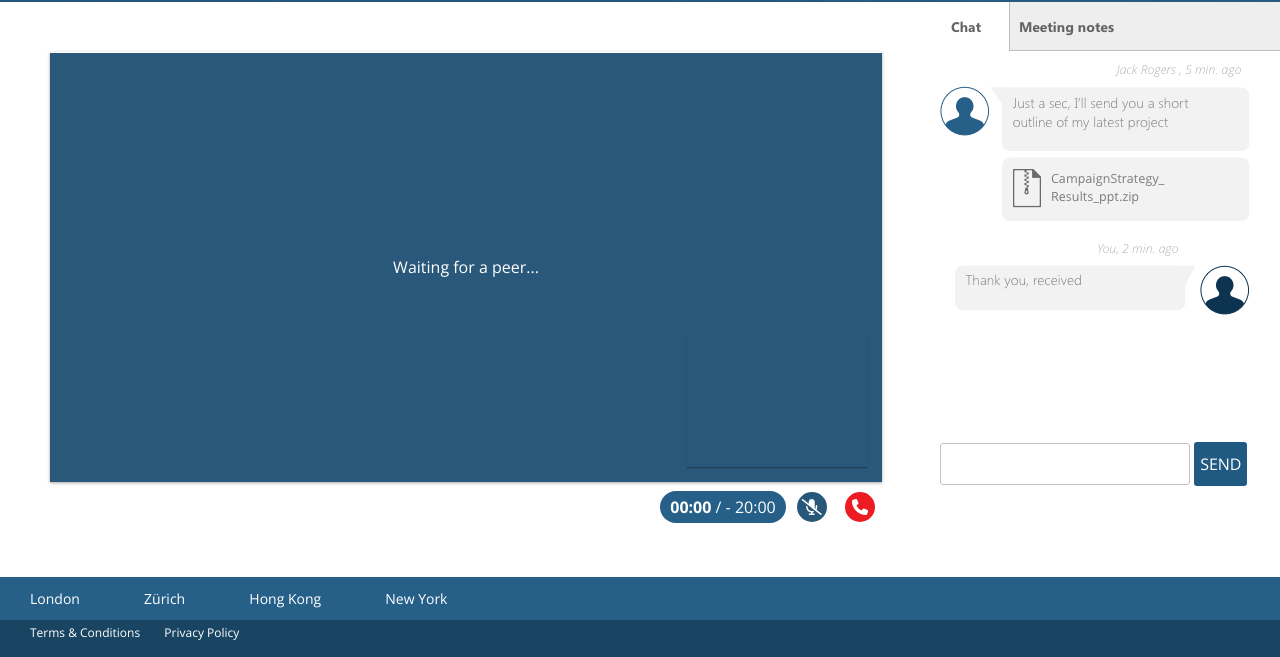
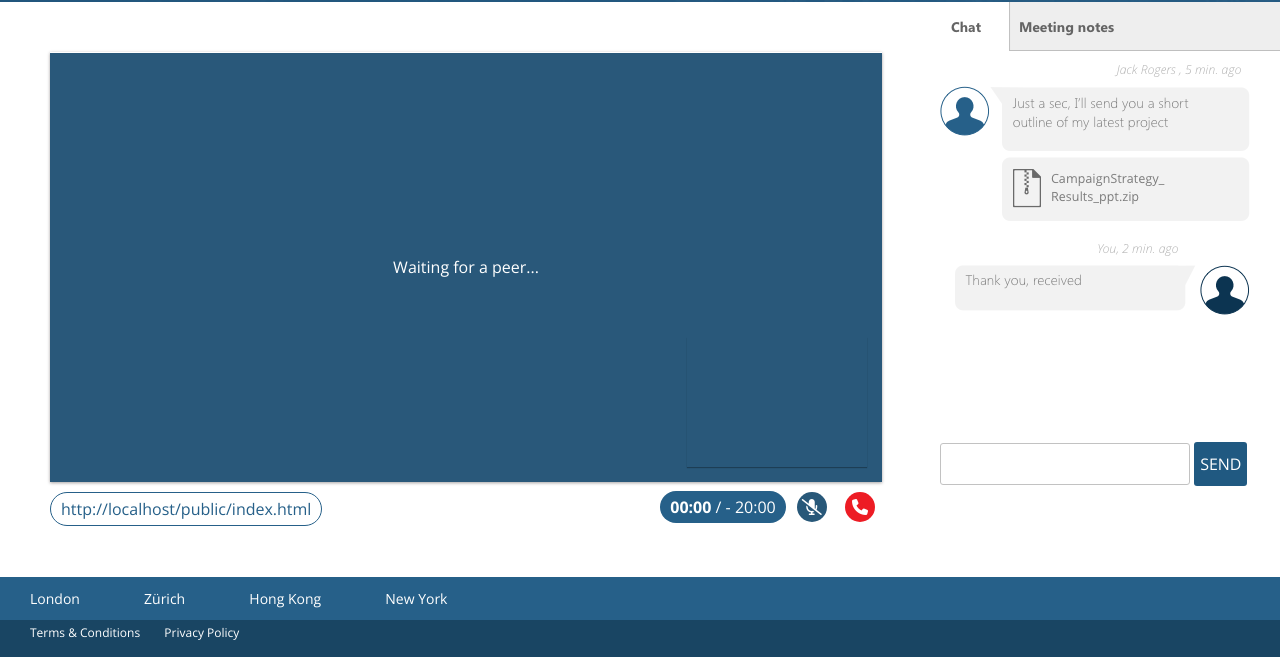
Before and after one commit to ctco-dev/webrtc-client, a website: page public/index.html in a window 1280 px wide. Shown: the part 143-800 px from the top of the page. Drawn offline with nearby package versions, Linux system fonts and the light colour scheme; no server answers.

Commit message:
add new element

```diff
--- a/public/css/style.css
+++ b/public/css/style.css
@@ -121,6 +121,7 @@ body {
 /*Video Options*/
 .video-options {
     display: inline-block;
+    width: 100%;
 }
 
 .video-options > .video-options__option {
@@ -131,6 +132,7 @@ body {
     color: #fff;
     border-radius: 100%;
     margin: 10px 7px;
+    display: inline-block;
 }
 
 .video-options__micro {
@@ -248,7 +250,7 @@ body {
     display: inline-block;
     padding: 5px 10px;
     border-radius: 18px;
-    color:#fff;
+    color: #fff;
 }
 
 #video-chat-time {
@@ -263,3 +265,14 @@ body {
 .create-room-btn {
     margin: 0 auto;
 }
+
+#link-to-share {
+    background-color: #fff;
+    color: #266089;
+    border: 1px solid;
+}
+
+.link {
+    float: left;
+    margin-top: 10px;
+}
--- a/public/index.html
+++ b/public/index.html
@@ -42,6 +42,9 @@
                 </div>
                 <div class="video-chat__info">
                     <div class="video-options">
+                        <div class="link">
+                            <div id="link-to-share" class="time"></div>
+                        </div>
                         <div class="time">
                             <span id="video-chat-time">00:00</span>
                             <span>/</span>
@@ -49,9 +52,11 @@
                         </div>
                         <i class="fa fa-microphone-slash fa-2 video-options__option video-options__micro"
                            aria-hidden="true"></i>
-                        <i onclick="disableCall()"
-                           class="fa fa-phone fa-2 video-options__option video-options__stop-call"
-                           aria-hidden="true"></i>
+                        <a class="video-options__option video-options__stop-call" href="https://projects.invisionapp.com/share/XK770F9MQ#/screens/158587907_15_01_Feedback_Green">
+                            <i onclick="disableCall()"
+                               class="fa fa-phone fa-2 "
+                               aria-hidden="true"></i>
+                        </a>
                     </div>
                 </div>
             </div>
--- a/public/scripts/contrxx.js
+++ b/public/scripts/contrxx.js
@@ -4,6 +4,9 @@
     var randomString = Math.random().toString(36).slice(-8);
     var videoChatPage = document.querySelector('#videoChatPage');
     var createRoomPage = document.querySelector('#createRoomPage');
+    var linkToShare = document.querySelector('#link-to-share');
+
+    linkToShare.innerHTML = window.location.href;
 
     if (window.location.pathname !== '/') {
         videoChatPage.style.display = 'block';
@@ -22,7 +25,7 @@
     });
 
     Contrxx.limitedTime = new Timer({
-        timeLimit:20,
+        timeLimit: 20,
         el: document.querySelector('#video-chat-time-limit')
     });
 
```
